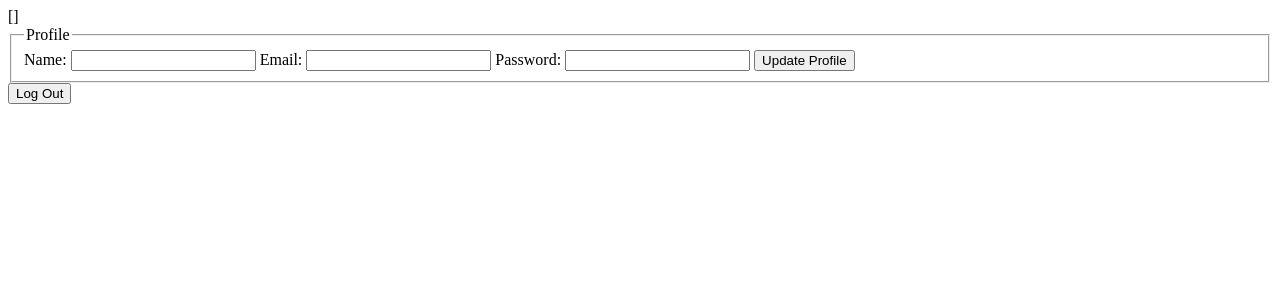
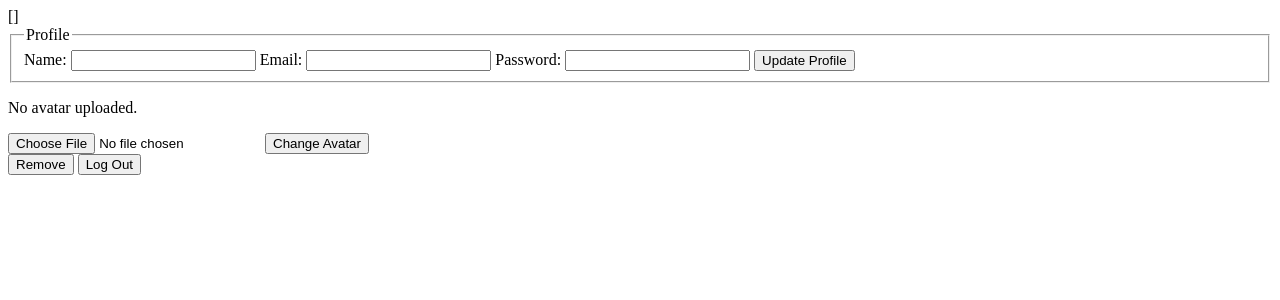
Before and after one commit to yuma-ito942/AuthPage_python, a Flask app: template templates/dashboard.html in a window 1280 px wide. Shown: the top 300 px of the page. Run offline with Flask 3, Linux system fonts and the light colour scheme; the template is opened without the code that fills it, so the values that code supplies are empty.

Commit message:
udpated:avatar

```diff
--- a/main.py
+++ b/main.py
@@ -1,10 +1,26 @@
 from flask import Flask,render_template,request,redirect,url_for,session,flash
 from flask_sqlalchemy import SQLAlchemy
+import os
+from werkzeug.utils import secure_filename
+
+ALLOWED_EXTENSIONS = {"png","jpg","jpeg","webp"}
+def allowed_file(filename):
+    return(
+        "." in filename
+        and filename.split(".",1)[1].lower() in ALLOWED_EXTENSIONS
+    )
+
 
 app = Flask(__name__)
 
 app.config["SECRET_KEY"] = "change-this-secret-key"
 app.config["SQLALCHEMY_DATABASE_URI"] = "sqlite:///database.db"
+app.config["UPLOAD_FOLDER"] = os.path.join(
+    app.root_path,
+    "static",
+    "uploads"
+)
+os.makedirs(app.config["UPLOAD_FOLDER"], exist_ok=True)
 
 db = SQLAlchemy(app)
 
@@ -14,6 +30,7 @@ class User(db.Model):
     name = db.Column(db.String(100), unique=True, nullable=False)
     email = db.Column(db.String(150), unique=True, nullable=False)
     password = db.Column(db.String(255), nullable=False)
+    avatar = db.Column(db.String(255), nullable=True)
 
 
 with app.app_context():
@@ -45,7 +62,8 @@ def loginAuth():
                 session['email'] = user.email
                 session['name'] = user.name
                 session['password'] = user.password
-                flash("Login success")
+                session['avatar'] = user.avatar
+                # flash("Login success")
                 return redirect(url_for("dashboard"))
         flash("Invalid email or password.")
 
@@ -93,5 +111,48 @@ def updateProfile():
             return redirect(url_for("dashboard"))
     return render_template("dashboard.html")
 
+@app.route("/avatar",methods = ['POST'])
+def change_avatar():
+    user = User.query.filter_by(email = session['email']).first()
+        # print("user",user)
+    file = request.files['avatar']
+    if not allowed_file(file.filename):
+        flash("not allowed")
+        return redirect(url_for("dashboard"))
+
+
+    extesion = file.filename.split(".",1)[1].lower()
+    filename = f"user_{session['user_id']}.{extesion}"
+    filepath = os.path.join(
+        app.config['UPLOAD_FOLDER'],
+        filename
+    )
+    if user.avatar:
+        old_file = os.path.join(
+            app.config['UPLOAD_FOLDER'],
+            user.avatar
+        )
+        if os.path.exists(old_file):
+            os.remove(old_file)
+    file.save(filepath)
+    user.avatar = filename
+    session['avatar'] = user.avatar
+    db.session.commit()
+    flash("Upload success")
+    return redirect(url_for("dashboard"))
+
+@app.route("/avatar",methods = ['DELETE'])
+def remove_avatar():
+    session['avatar'] = None
+    user = User.query.filter_by(email = session['email']).first()
+    old_file = os.path.join(
+        app.config['UPLOAD_FOLDER'],user.avatar
+    )
+    if os.path.exists(old_file):
+        os.remove(old_file)
+    user.avatar = None
+    db.session.commit()
+    return render_template("dashboard.html")
+
 if __name__ == "__main__":
     app.run(debug=True)
--- a/templates/dashboard.html
+++ b/templates/dashboard.html
@@ -29,10 +29,43 @@
             <button type="submit">Update Profile</button>
         </form>
     </fieldset>
+
+    {% if session.avatar %}
+    <img src="{{ url_for('static', filename='uploads/' + session.avatar) }}" width="120" height="120"
+        style="border-radius: 50%; object-fit: cover;">
+    {% else %}
+    <p>No avatar uploaded.</p>
+    {% endif %}
+    <form method="POST" action="{{ url_for('change_avatar') }}" enctype="multipart/form-data">
+
+        <input type="file" name="avatar" accept="image/png,image/jpeg,image/webp" required>
+
+        <button type="submit">
+            Change Avatar
+        </button>
+
+    </form>
+
+    <!-- <form action="" method="POST" action="{{url_for('remove_avatar')}}"> -->
+        <button onclick="removeAvatar()">Remove</button>
+    <!-- </form> -->
+
+
     <a href="/">
         <button onclick="logout()">Log Out</button>
     </a>
     <script>
+        function removeAvatar() {
+            fetch(
+                "{{url_for('remove_avatar')}}",
+                { method: "DELETE" }
+            )
+                .then(res => console.log(res))
+                .catch(err => console.log(err))
+            location.reload()
+        }
+
+
         function logout() {
             fetch(
                 "logout", { method: 'GET' }
```
Also changed, not shown: instance/database.db.
